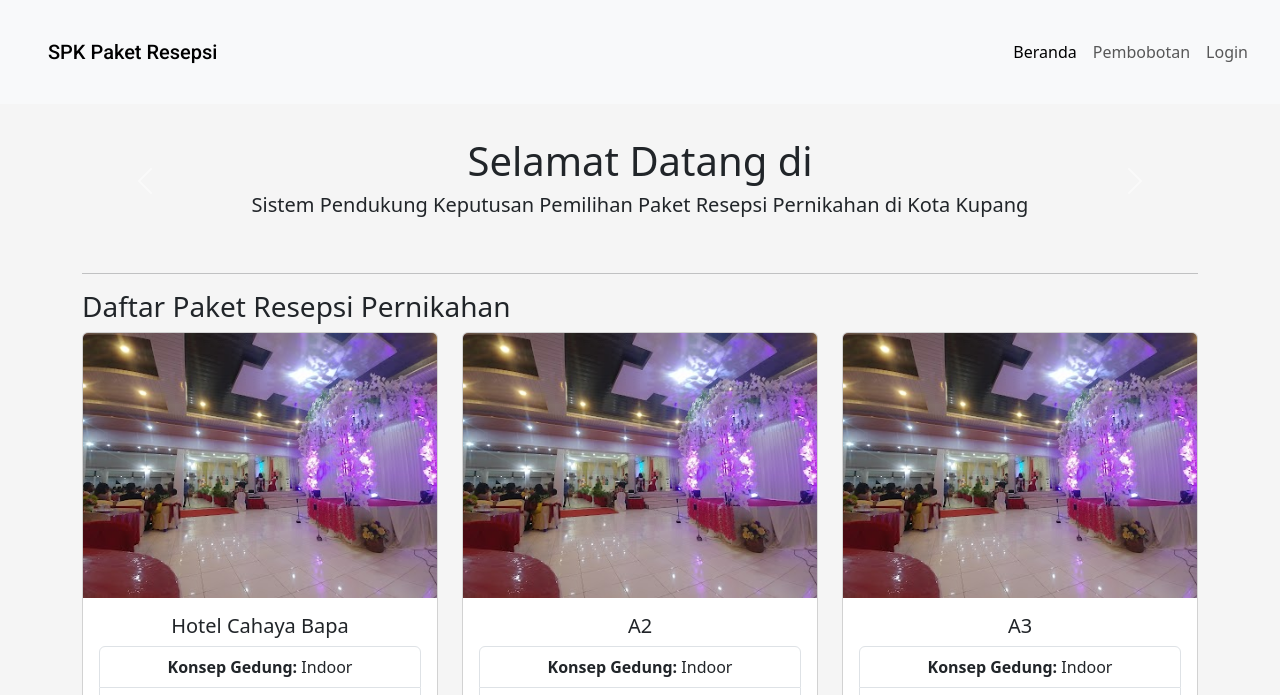
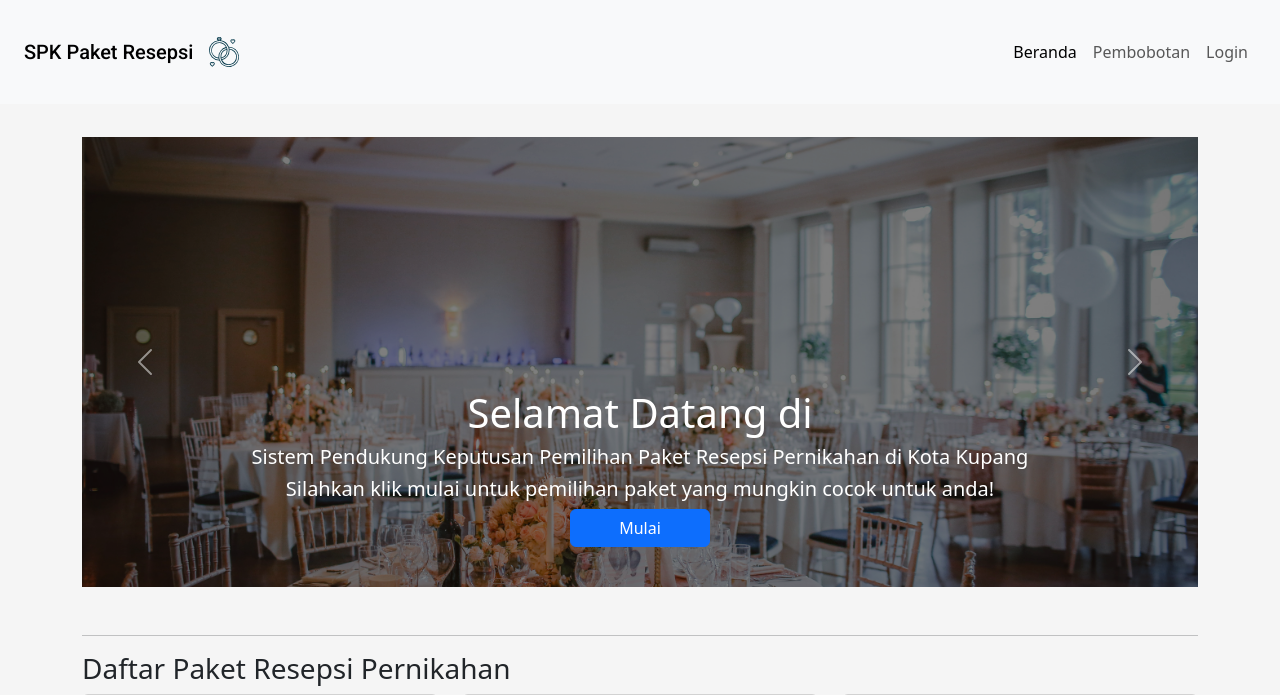
Before and after one commit to yufri28/spk-paket, a PHP site: page /spk-paket/ in a window 1280 px wide. Shown: the top 695 px of the page. Run offline with PHP 8.4, Linux system fonts and the light colour scheme; data comes from the database, SQL or seed files in the repository; data that the repository does not hold is empty; some libraries are stand-ins or nearby versions.

Commit message:
revisi 071124

```diff
--- a/admin/data_alternatif.php
+++ b/admin/data_alternatif.php
@@ -301,8 +301,8 @@ Swal.fire({
                             <label for="<?=$value['id_kriteria'];?>" class="form-label"><?=$value['nama_kriteria'];?>
                                 <small class="text-danger">*</small></label>
                             <input type="text" class="form-control" name="detail_<?=$value['id_kriteria'];?>"
-                                id="detail-<?=$value['nama_kriteria'];?>" value="<?=$selectDetail['detail'];?>" required
-                                placeholder="Detail <?=$value['nama_kriteria'];?> ..." />
+                                id="detail-<?=$value['nama_kriteria'];?>" value="<?=$selectDetail['detail']??'';?>"
+                                required placeholder="Detail <?=$value['nama_kriteria'];?> ..." />
                         </div>
                     </div>
                     <?php endforeach;?>
--- a/admin/header.php
+++ b/admin/header.php
@@ -45,7 +45,9 @@ else if($_SESSION['level'] != "admin"){
             <!-- Sidebar - Brand -->
             <a class="sidebar-brand mt-4 d-flex flex-column align-items-center justify-content-center" href="">
                 <div class="sidebar-brand-icon">
-                    <i class="fas fa-home"></i>
+                    <img class="img-fluid me-auto" style="width:40px; height: auto" src="../assets/img/icon-white.svg"
+                        alt="">
+                    <!-- <i class="fas fa-home"></i> -->
                 </div>
                 <div class="sidebar-brand-text mx-3">SPK Paket</div>
             </a>
--- a/hasil.php
+++ b/hasil.php
@@ -314,7 +314,10 @@ if (isset($_POST['hasil-perengkingan'])) {
         <div class="container" style="min-height:100vh;">
             <!-- List of Cards -->
             <div class="col-12">
-                <h2 class="text-center">Hasil Perangkingan Paket Resepsi Pernikahan</h2>
+                <a class="btn btn-danger" href="./pembobotan.php">Kembali Pembobotan</a>
+                <h2 class="text-center"> Hasil
+                    Perangkingan
+                    Paket Resepsi Pernikahan</h2>
             </div>
             <div class="row row-cols-1 row-cols-md-3 g-4">
                 <?php $j = 0;?>
--- a/header.php
+++ b/header.php
@@ -12,12 +12,20 @@
         rel="stylesheet" />
     <link rel="stylesheet" href="https://unpkg.com/aos@next/dist/aos.css" />
     <script src="https://cdn.jsdelivr.net/npm/sweetalert2@11"></script>
+    <style>
+    .carousel-inner img {
+        height: 450px;
+        object-fit: cover;
+        filter: brightness(50%);
+    }
+    </style>
 </head>
 
 <body>
     <nav class="navbar navbar-expand-lg fixed-top bg-body-tertiary">
         <div class="container-fluid p-4">
-            <a class="navbar-brand ms-4" style="font-family: 'Roboto', sans-serif;" href="#">SPK Paket Resepsi</a>
+            <a class="navbar-brand" style="font-family: 'Roboto', sans-serif;" href="#">SPK Paket Resepsi</a>
+            <img class="img-fluid me-auto" style="width:30px; height: auto" src="./assets/img/icon.svg" alt="">
             <button class="navbar-toggler" type="button" data-bs-toggle="collapse" data-bs-target="#navbarNav"
                 aria-controls="navbarNav" aria-expanded="false" aria-label="Toggle navigation">
                 <span class="navbar-toggler-icon"></span>
--- a/home.php
+++ b/home.php
@@ -32,21 +32,41 @@ while ($row = $getKecAltKrit->fetch_object()) {
             <div class="row gx-lg-5 align-items-center mb-5">
                 <div id="carouselExampleAutoplaying" class="carousel slide" data-bs-ride="carousel">
                     <div class="carousel-inner">
+                        <!-- Carousel item 1 -->
                         <div class="carousel-item active">
-                            <h4 class="display-6">Selamat Datang di </h4>
+                            <img src="./assets/img/foto2.jpg" class="d-block h-80 w-100" alt="...">
+                            <div class="carousel-caption d-none d-md-block">
+                                <h4 class="display-6">Selamat Datang di</h4>
                                 <h4 class="lead">Sistem Pendukung Keputusan Pemilihan Paket Resepsi Pernikahan di Kota
                                     Kupang</h4>
+                                <h4 class="lead">Silahkan klik mulai untuk pemilihan paket yang mungkin cocok untuk
+                                    anda!</h4>
+                                <a class="btn btn-primary px-5" href="./pembobotan.php">Mulai</a>
                             </div>
+                        </div>
+                        <!-- Carousel item 2 -->
                         <div class="carousel-item">
-                            <h4 class="display-6">Metode yang digunakan.</h4>
-                            <h4 class="lead">Sistem Pendukung Keputusan Pemilihan Paket Resepsi Pernikahan ini
-                                menggunakan metode SMART</h4>
+                            <img src="./assets/img/foto1.jpg" class="d-block h-80 w-100" alt="...">
+                            <div class="carousel-caption d-none d-md-block">
+                                <h4 class="display-6">Metode yang digunakan</h4>
+                                <h4 class="lead">Sistem Pendukung Keputusan ini menggunakan metode SMART</h4>
+                                <h4 class="lead">Silahkan klik mulai untuk pemilihan paket yang mungkin cocok untuk
+                                    anda!</h4>
+                                <a class="btn btn-primary px-5" href="./pembobotan.php">Mulai</a>
                             </div>
+                        </div>
+                        <!-- Carousel item 3 -->
                         <div class="carousel-item">
+                            <img src="./assets/img/foto3.jpg" class="d-block h-80 w-100" alt="...">
+                            <div class="carousel-caption d-none d-md-block">
                                 <h4 class="display-6">Apa itu Metode SMART?</h4>
                                 <h4 class="lead">Metode SMART adalah salah satu metode pengambilan keputusan multi
                                     atribut yang pertama kali diperkenalkan oleh Edward pada tahun 1977 (Filho, 2005).
                                 </h4>
+                                <h4 class="lead">Silahkan klik mulai untuk pemilihan paket yang mungkin cocok untuk
+                                    anda!</h4>
+                                <a class="btn btn-primary px-5" href="./pembobotan.php">Mulai</a>
+                            </div>
                         </div>
                     </div>
                     <!-- Kontrol sebelumnya dan berikutnya -->
@@ -62,6 +82,7 @@ while ($row = $getKecAltKrit->fetch_object()) {
                     </button>
                 </div>
             </div>
+
             <!-- End Slider -->
             <hr>
             <!-- List of Cards -->
```
Also changed, not shown: pembobotan.php (+46 -0 lines), assets/img/foto2.jpg (added), assets/img/icon-white.svg (added), assets/img/icon.svg (added), 2 other files. Lines whose indentation alone changed are shown as unchanged.
